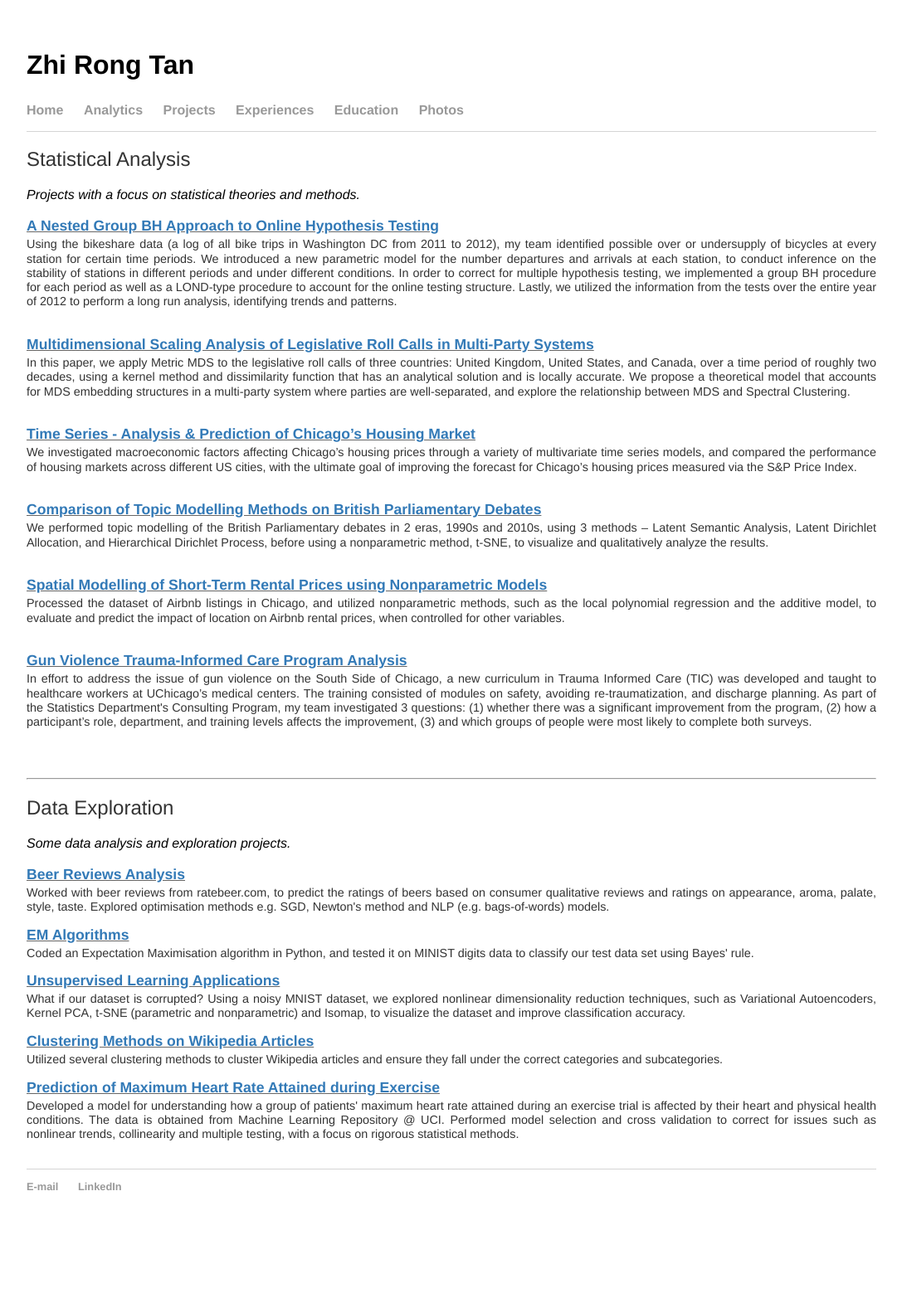
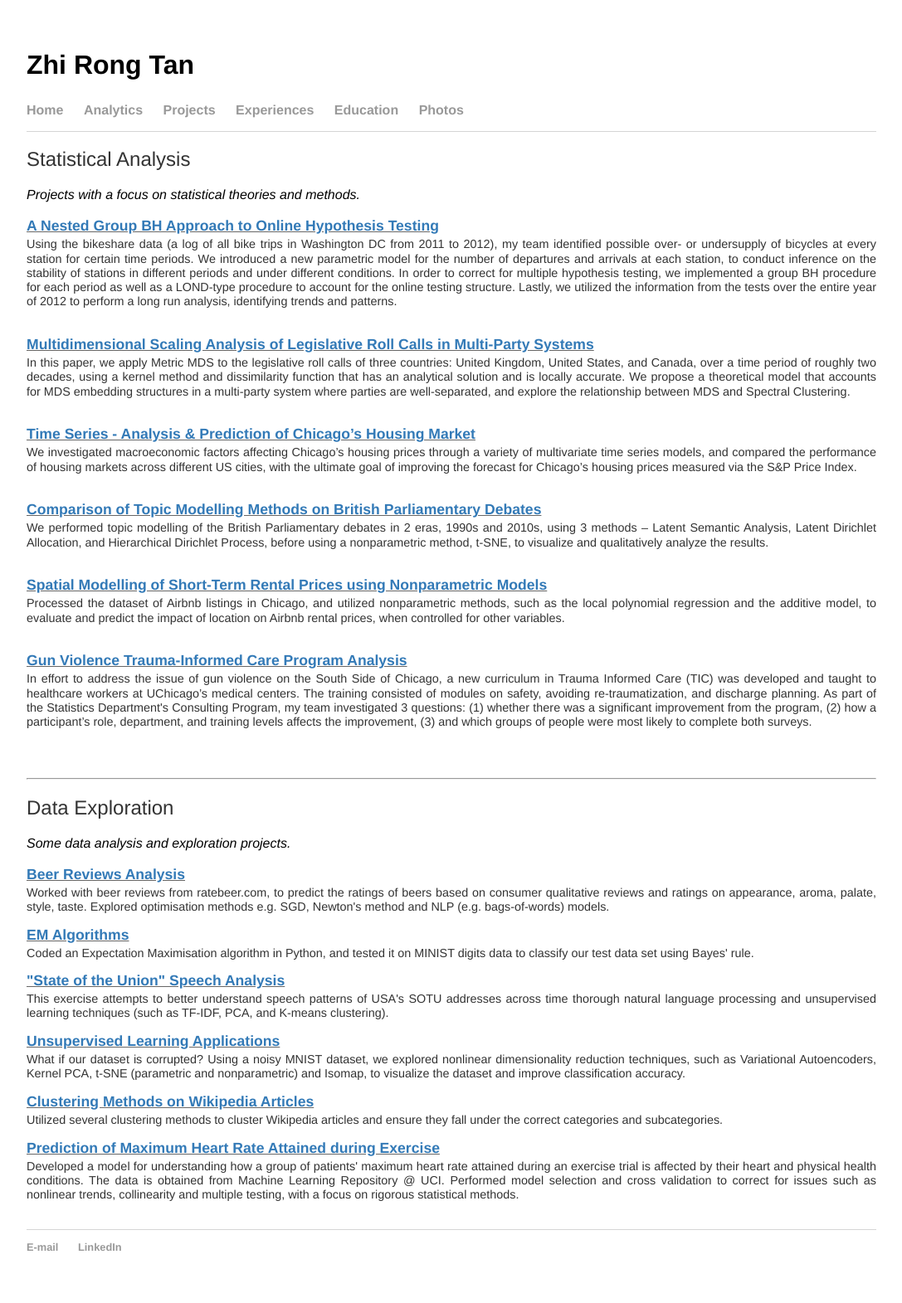
Before and after one commit to tanzhirong/tanzhirong.github.io, a Jekyll site: the page built from analytics/index.html, in a window 1280 px wide. Shown: the whole page at 83% size, without its empty margins (96-1183 px from the left). Built offline with Jekyll 4.4.1, drawn with Linux system fonts in a browser that asks for light colours; before the commit the page ends 1498 px from its top, so only the background shows below that.

Commit message:
Update index.html

```diff
--- a/analytics/index.html
+++ b/analytics/index.html
@@ -8,7 +8,7 @@ title: Statistical Analysis | Zhi Rong Tan
 <br><br>
 
 <div class="project_title"><b><u><a target="_blank" href="MultipleTesting.pdf">A Nested Group BH Approach to Online Hypothesis Testing</a></u></b></div>
-<p class="exp_description">Using the bikeshare data (a log of all bike trips in Washington DC from 2011 to 2012), my team identified possible over or undersupply of bicycles at every station for certain time periods. We introduced a new parametric model for the number departures
+<p class="exp_description">Using the bikeshare data (a log of all bike trips in Washington DC from 2011 to 2012), my team identified possible over- or undersupply of bicycles at every station for certain time periods. We introduced a new parametric model for the number of departures
     and arrivals at each station, to conduct inference on the stability of stations in different periods and under different conditions. In order to correct for multiple hypothesis testing, we implemented a group BH procedure for each period as well as
     a LOND-type procedure to account for the online testing structure. Lastly, we utilized the information from the tests over the entire year of 2012 to perform a long run analysis, identifying trends and patterns.</p>
 <br>
@@ -55,6 +55,11 @@ of improving the forecast for Chicago’s housing prices measured via the S&P Pr
 <p class="exp_description">Coded an Expectation Maximisation algorithm in Python, and tested it on MINIST digits data to classify our test data set using Bayes' rule.
 </p>
 
+<div class="project_title"><b><u><a target="_blank" href="SOTU.html">"State of the Union" Speech Analysis</a></u></b></div>
+<p class="exp_description">This exercise attempts to better understand speech patterns of USA's SOTU addresses across time thorough natural language processing and
+    unsupervised learning techniques (such as TF-IDF, PCA, and K-means clustering).
+</p>
+
 <div class="project_title"><b><u><a target="_blank" href="MNIST_analysis.html">Unsupervised Learning Applications</a></u></b></div>
 <p class="exp_description">What if our dataset is corrupted? Using a noisy MNIST dataset, we explored nonlinear dimensionality reduction techniques, such as Variational Autoencoders, Kernel PCA, t-SNE (parametric and nonparametric) and Isomap, to visualize the dataset and improve
     classification accuracy. </p>
```
